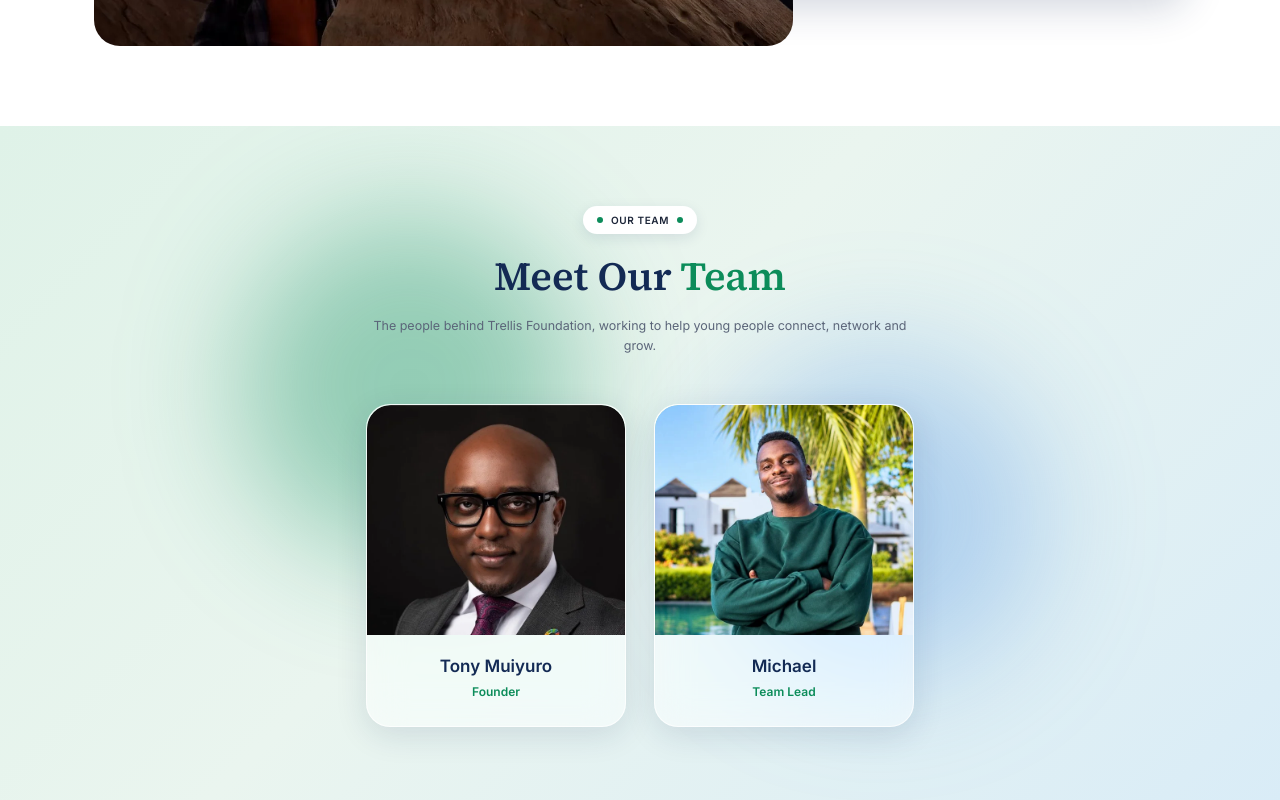
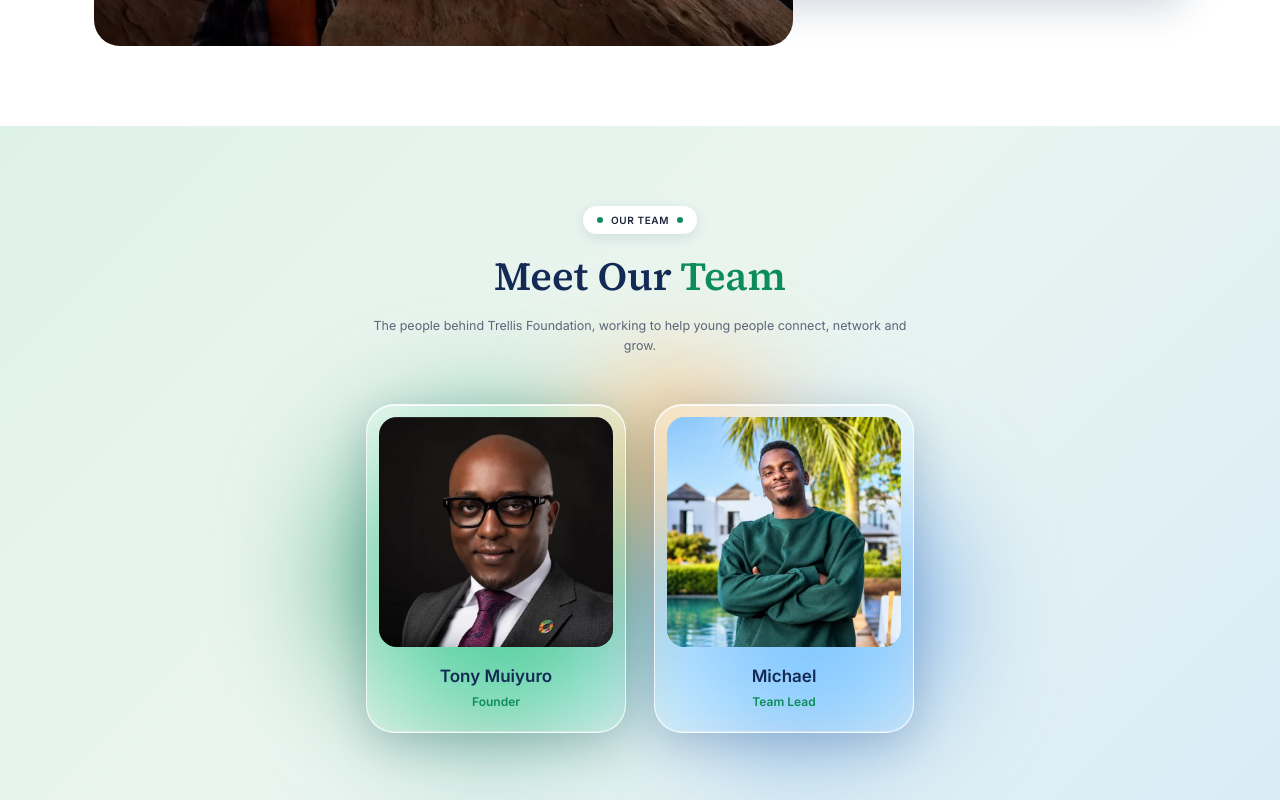
Before and after one commit to jessesgithubaccount/trellisfoundation, a React (Vite) app: page /about in a window 1280 px wide. Shown: the part 900-1700 px from the top of the page. Built offline with nearby package versions, Linux system fonts and the light colour scheme.

Commit message:
added again  glass morphism to about us cards

```diff
--- a/src/styles.css
+++ b/src/styles.css
@@ -234,17 +234,19 @@
 .ab-video:hover .ab-play{transform:scale(1.12)}
 .ab-team{background:linear-gradient(135deg,#dff2e8 0%,#eaf5ef 45%,#d9ecf7 100%);position:relative;overflow:hidden;isolation:isolate}
 .ab-team::before,.ab-team::after{content:"";position:absolute;border-radius:50%;filter:blur(60px);z-index:-1;pointer-events:none}
-.ab-team::before{width:340px;height:340px;left:calc(50% - 400px);top:90px;background:rgba(12,140,90,.38)}
-.ab-team::after{width:320px;height:320px;left:calc(50% + 80px);top:230px;background:rgba(70,140,230,.32)}
+.ab-team::before{width:300px;height:300px;left:calc(50% - 300px);top:300px;background:rgba(12,140,90,.7)}
+.ab-team::after{width:280px;height:280px;left:calc(50% + 20px);top:340px;background:rgba(70,140,230,.65)}
+.team-grid::before{content:"";position:absolute;width:200px;height:200px;border-radius:50%;left:calc(50% - 60px);top:-30px;background:rgba(255,160,60,.55);filter:blur(55px);z-index:-1;pointer-events:none}
+.team-grid{position:relative}
 .ab-team .wrap>p{max-width:560px;font-size:12.5px}
 .team-grid{display:grid;grid-template-columns:repeat(auto-fit,minmax(220px,260px));justify-content:center;gap:28px;margin-top:48px}
-.team-card{background:rgba(255,255,255,.55);-webkit-backdrop-filter:blur(18px) saturate(160%);backdrop-filter:blur(18px) saturate(160%);border:1px solid rgba(255,255,255,.7);border-radius:24px;padding:0 0 4px;position:relative;overflow:hidden;text-align:center;box-shadow:0 8px 32px rgba(19,42,84,.12),inset 0 1px 0 rgba(255,255,255,.8);transition:transform .3s ease,box-shadow .3s ease,background .3s ease}
-@supports not ((backdrop-filter:blur(1px)) or (-webkit-backdrop-filter:blur(1px))){.team-card{background:rgba(255,255,255,.88)}}
-.team-card:hover{transform:translateY(-6px);background:rgba(255,255,255,.65);box-shadow:0 14px 40px rgba(19,42,84,.18),inset 0 1px 0 rgba(255,255,255,.9)}
-.team-photo{height:230px;border-radius:24px 24px 0 0;overflow:hidden;background:linear-gradient(160deg,#9fd3b9,#4fa87f);display:grid;place-items:center}
+.team-card{background:linear-gradient(145deg,rgba(255,255,255,.45),rgba(255,255,255,.12));-webkit-backdrop-filter:blur(22px) saturate(180%);backdrop-filter:blur(22px) saturate(180%);border:1.5px solid rgba(255,255,255,.75);border-radius:28px;padding:12px 12px 4px;position:relative;overflow:hidden;text-align:center;box-shadow:0 10px 40px rgba(19,42,84,.18),inset 0 1px 0 rgba(255,255,255,.9),inset 0 -1px 0 rgba(255,255,255,.3);transition:transform .3s ease,box-shadow .3s ease,background .3s ease}
+@supports not ((backdrop-filter:blur(1px)) or (-webkit-backdrop-filter:blur(1px))){.team-card{background:rgba(255,255,255,.9)}}
+.team-card:hover{transform:translateY(-6px);background:linear-gradient(145deg,rgba(255,255,255,.55),rgba(255,255,255,.2));box-shadow:0 16px 48px rgba(19,42,84,.24),inset 0 1px 0 rgba(255,255,255,.95)}
+.team-photo{height:230px;border-radius:18px;overflow:hidden;background:linear-gradient(160deg,#9fd3b9,#4fa87f);display:grid;place-items:center}
 .team-photo img{width:100%;height:100%;object-fit:cover;object-position:center 20%}
 .team-photo span{font-family:var(--serif);font-size:48px;font-weight:600;color:#fff}
-.team-tag{padding:18px 12px 20px}
+.team-tag{padding:16px 8px 16px}
 .team-tag b{display:block;font-size:17px;font-weight:600;color:var(--navy)}
 .team-tag small{display:block;margin-top:2px;font-size:12px;color:var(--orange);font-weight:600}
 @media(max-width:860px){.ab-top,.ab-feats{grid-template-columns:1fr}.ab-media{height:auto}.ab-big{width:100%;height:280px}.ab-video{position:relative;top:auto;width:78%;height:210px;margin:-60px 0 0 auto}}
```
